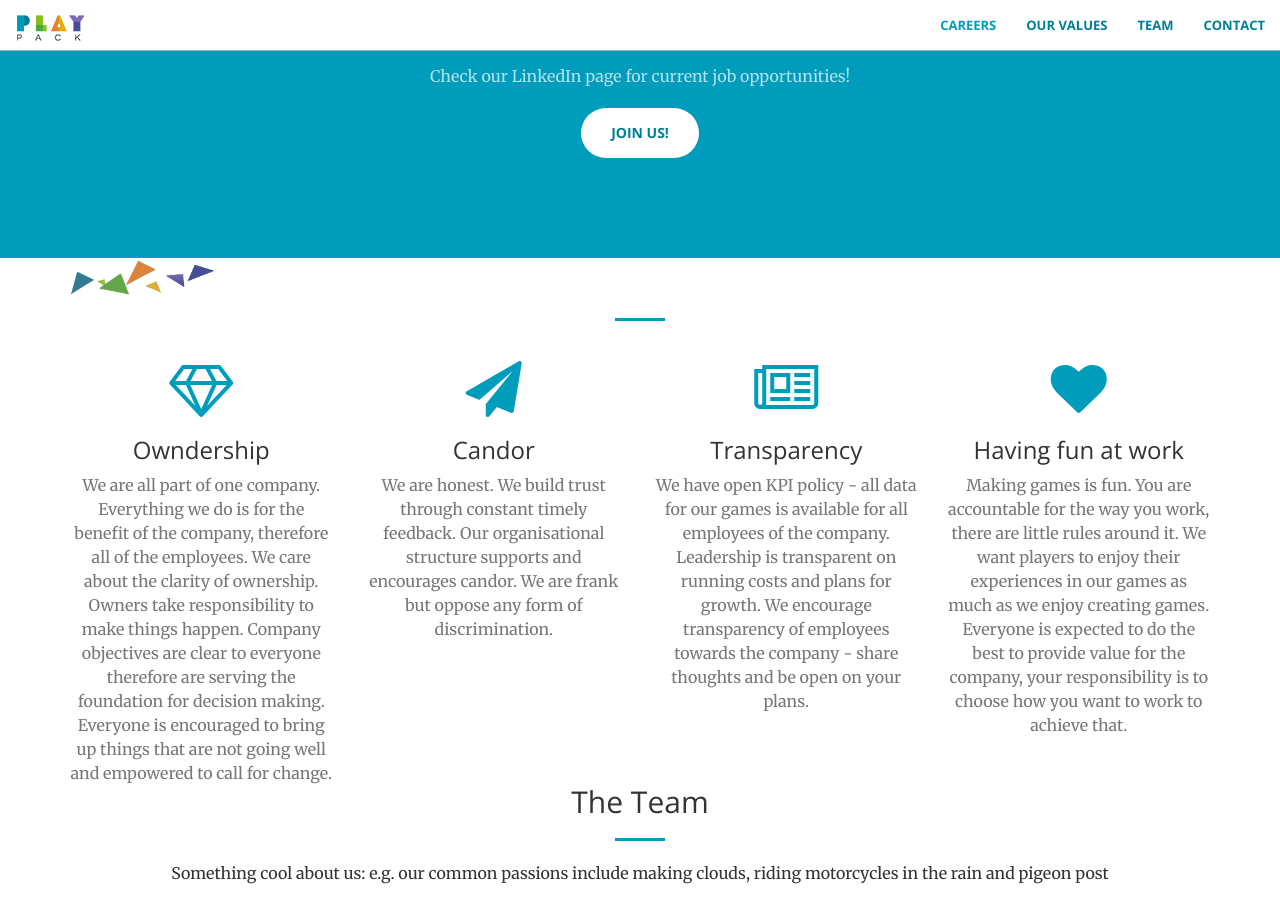
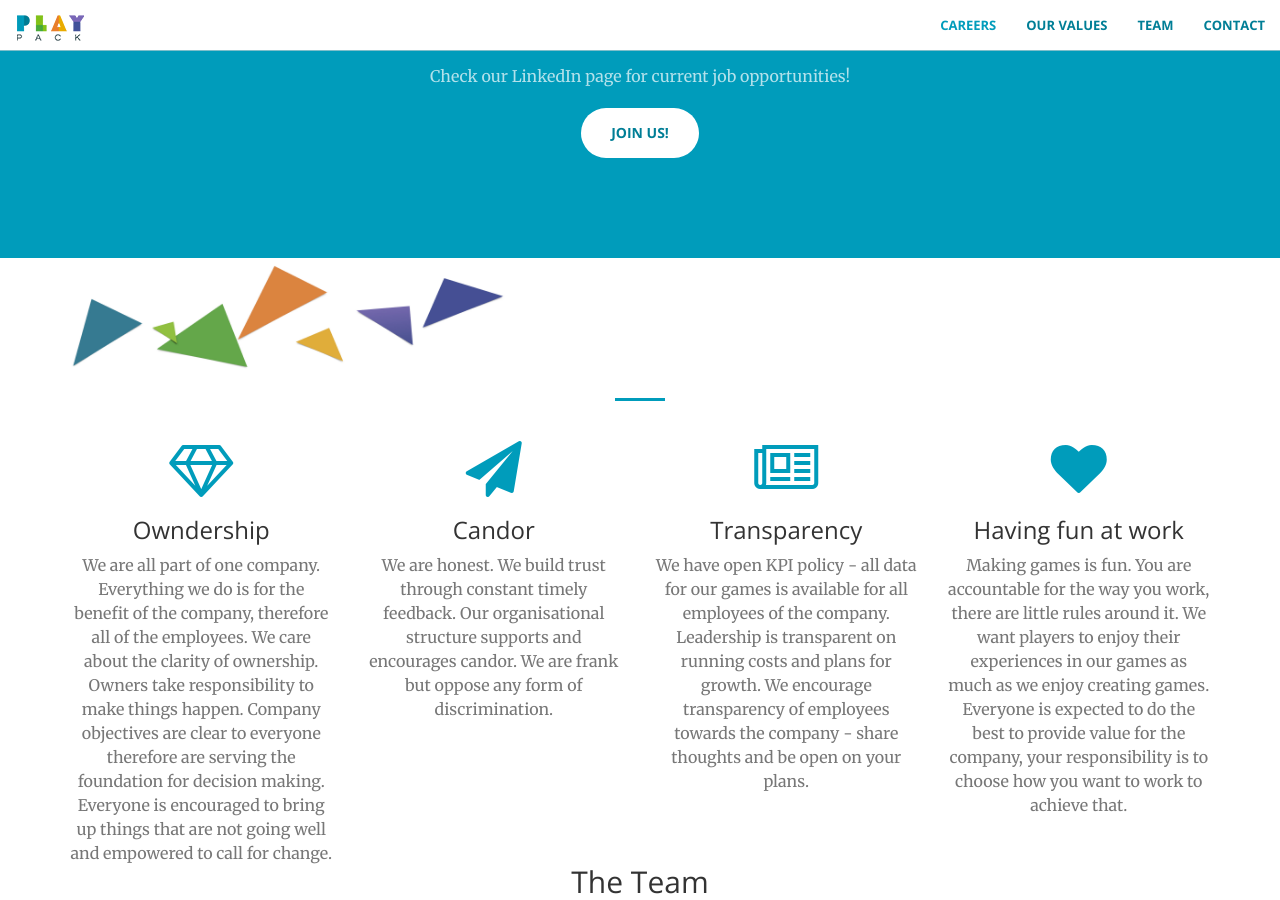
Before and after one commit to TatianaPP/newsite, a Jekyll site: the page built from index.html, in a window 1280 px wide and 900 px high, scrolled down 1132 px. Built offline with Jekyll 4.4.1, drawn with Linux system fonts in a browser that asks for light colours.

Commit message:
Update services.html

```diff
--- a/_includes/services.html
+++ b/_includes/services.html
@@ -1,7 +1,6 @@
 <section class="no-padding" id="services">
   <div class="container">
-    <div class=text-center">
-          <img src="img/linebreak.jpg" height="40" id="linebreak">
+    <div class=text-center"><img src="img/linebreak.jpg" height="120" id="linebreak">
          </div>
         <div class="row">
             <div class="col-lg-12 text-center">
```
